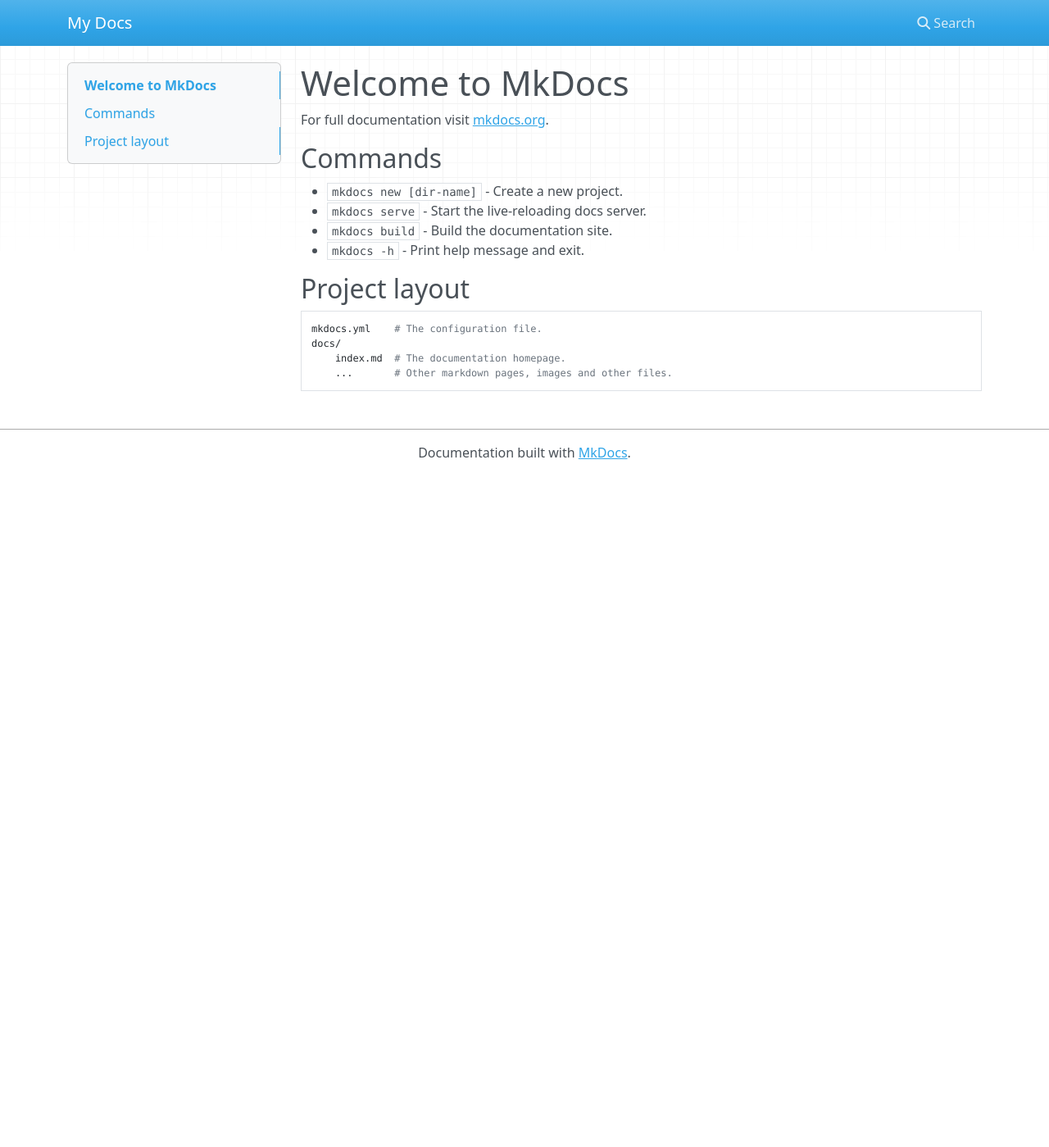
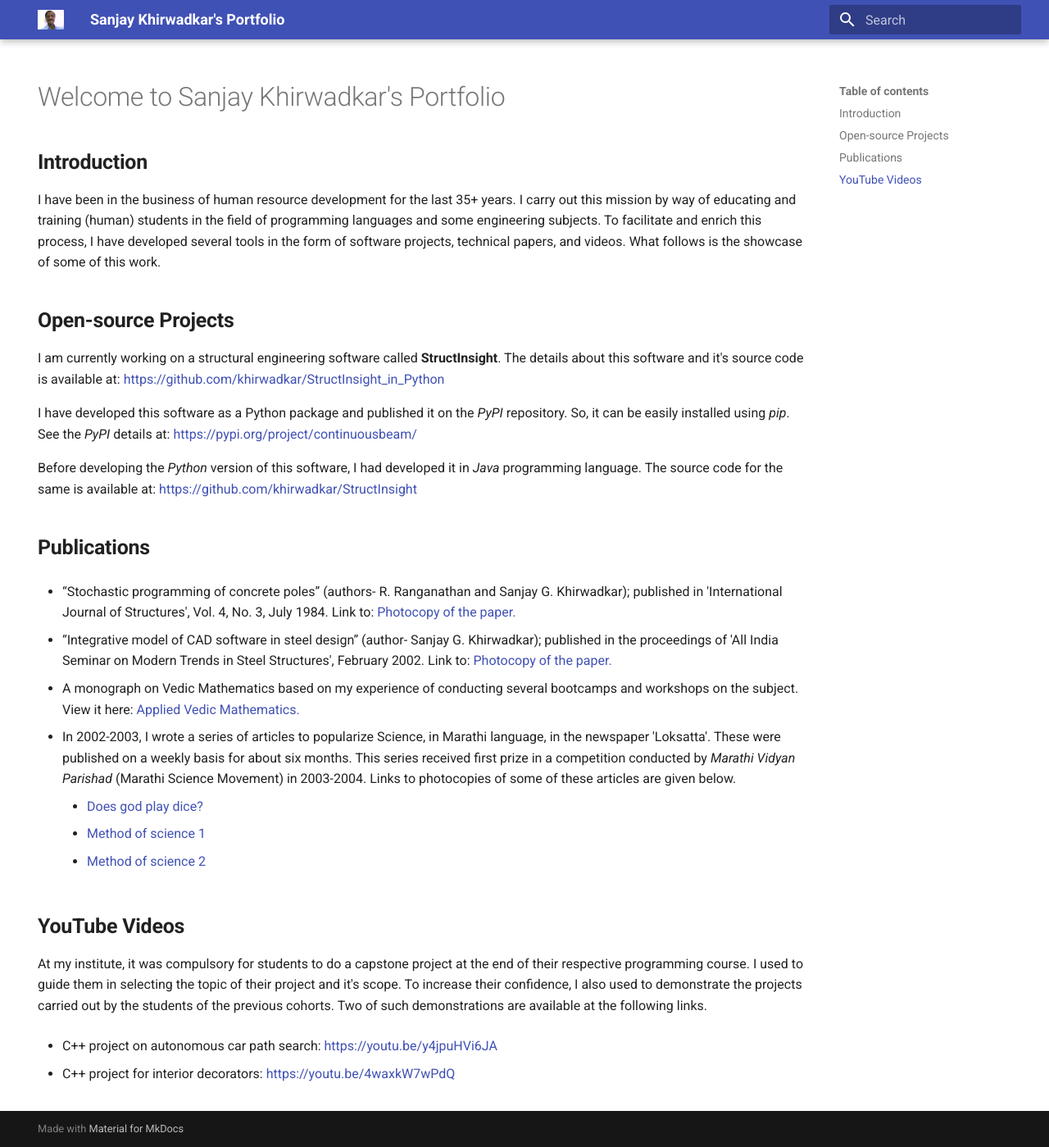
Before and after one commit to khirwadkar/khirwadkar.github.io, an MkDocs documentation site: the page built from docs/index.md, in a window 1280 px wide and 1399 px high. Shown: the whole window at 82% size. Built offline with MkDocs 1.6.1 and Material for MkDocs 9.7.7, drawn with Linux system fonts in a browser that asks for light colours; nearby versions of some CDN libraries.

Commit message:
Creating the website, version 1 (test).

```diff
--- a/docs/index.md
+++ b/docs/index.md
@@ -1,17 +1,59 @@
-# Welcome to MkDocs
+---
+hide:
+  - navigation
+---
 
-For full documentation visit [mkdocs.org](https://www.mkdocs.org).
+# Welcome to Sanjay Khirwadkar's Portfolio
 
-## Commands
+## **Introduction**
 
-* `mkdocs new [dir-name]` - Create a new project.
-* `mkdocs serve` - Start the live-reloading docs server.
-* `mkdocs build` - Build the documentation site.
-* `mkdocs -h` - Print help message and exit.
+I have been in the business of human resource development for the last 35+ years. I carry out this
+mission by way of educating and training (human) students in the field of programming languages
+and some engineering subjects. To facilitate and enrich this process, I have developed
+several tools in the form of software projects, technical papers, and videos.
+What follows is the showcase of some of this work.
 
-## Project layout
+## **Open-source Projects**
 
-    mkdocs.yml    # The configuration file.
-    docs/
-        index.md  # The documentation homepage.
-        ...       # Other markdown pages, images and other files.
+I am currently working on a structural engineering software called **StructInsight**.
+The details about this software and it's source code is available at:
+ [https://github.com/khirwadkar/StructInsight_in_Python](https://github.com/khirwadkar/StructInsight_in_Python)
+
+I have developed this software as a Python package and published it on the *PyPI* repository. So, it can be easily
+installed using *pip*. See the *PyPI* details at: [https://pypi.org/project/continuousbeam/](https://pypi.org/project/continuousbeam/)
+
+Before developing the *Python* version of this software, I had developed it in *Java* programming language.
+The source code for the same is available at:
+ [https://github.com/khirwadkar/StructInsight](https://github.com/khirwadkar/StructInsight)
+
+
+## **Publications**
+
+ - “Stochastic programming of concrete poles” (authors- R. Ranganathan and Sanjay G. Khirwadkar); published in
+   'International Journal of Structures', Vol. 4, No. 3, July 1984.
+   Link to: [Photocopy of the paper.](assets/paper-1-Reliability.pdf)
+
+ - “Integrative model of CAD software in steel design” (author- Sanjay G. Khirwadkar); published in the proceedings
+   of 'All India Seminar on Modern Trends in Steel Structures', February 2002.
+   Link to: [Photocopy of the paper.](assets/paper-2-Steel-Structures.pdf)
+
+ - A monograph on Vedic Mathematics based on my experience of conducting several bootcamps and workshops on the
+   subject. View it here: [Applied Vedic Mathematics.](https://gist.github.com/khirwadkar/4d36abcf260d4189d3eb01a3f0a12d84)
+
+ - In 2002-2003, I wrote a series of articles to popularize Science, in Marathi language, in the newspaper 'Loksatta'.
+   These were published on a weekly basis for about six months. This series received first prize in a competition conducted by
+   *Marathi Vidyan Parishad* (Marathi Science Movement) in 2003-2004. Links to photocopies of some of these articles
+   are given below.
+    - [Does god play dice?](https://khirwadkar.wordpress.com/2013/01/03/does-god-play-dice/)
+    - [Method of science 1](https://khirwadkar.wordpress.com/2013/01/11/method-of-science-1/)
+    - [Method of science 2](https://khirwadkar.wordpress.com/2013/01/14/method-of-science-2/)
+
+## **YouTube Videos**
+At my institute, it was compulsory for students to do a capstone project at the end of their respective
+programming course. I used to guide them in selecting the topic of their project and it's scope. To
+increase their confidence, I also used to demonstrate the projects carried out by the students of
+the previous cohorts. Two of such demonstrations are available at the following links.
+
+ - C++ project on autonomous car path search: [https://youtu.be/y4jpuHVi6JA](https://youtu.be/y4jpuHVi6JA)
+
+ - C++ project for interior decorators: [https://youtu.be/4waxkW7wPdQ](https://youtu.be/4waxkW7wPdQ)
--- a/mkdocs.yml
+++ b/mkdocs.yml
@@ -1 +1,30 @@
-site_name: My Docs
+site_name: Sanjay Khirwadkar's Portfolio
+site_url: https://khirwadkar.github.io/
+site_author: Sanjay Khirwadkar
+site_description: >-
+  I am Sanjay Khirwadkar and this is my professional portfolio
+
+
+# Repository
+#repo_name: khirwadkar/khirwadkar.github.io
+#repo_url: https://github.com/khirwadkar/khirwadkar.github.io
+
+# Configuration
+theme:
+  name: material
+  logo: images/SanjayK.jpg
+
+# Additional configuration
+#extra:
+#  analytics:
+#    provider: google
+#    property: G-4PZ4G86YR0
+
+# https://jimandreas.github.io/mkdocs-material/reference/meta-tags/#metadata
+# https://jimandreas.github.io/mkdocs-material/setup/setting-up-navigation/#:~:text=Sometimes%20it's%20desirable%20to%20hide,%2D%2D%2D%20%23%20Document%20title%20...
+markdown_extensions:
+  - meta
+
+# Page tree
+nav:
+  - Portfolio: index.md
```
Also changed, not shown: README.md (+4 -0 lines), docs/images/SanjayK.jpg (added), 3 other files.
